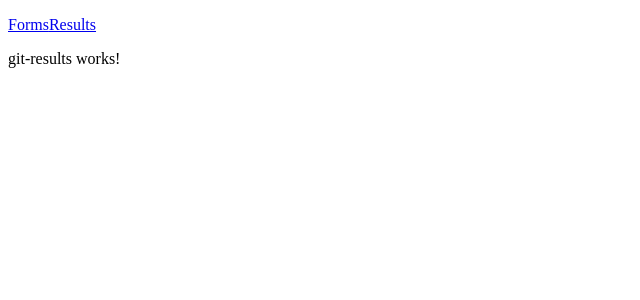
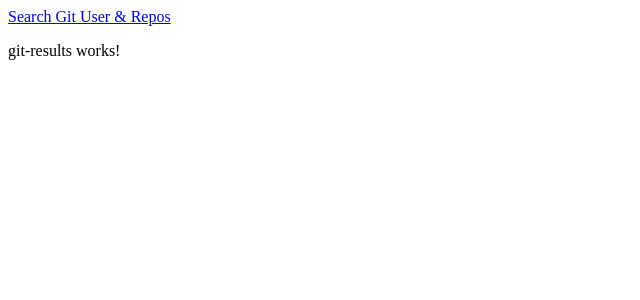
Before and after one commit to dennis027/github-search-2, an Angular app: page /git-result in a window 1280 px wide. Shown: the top 300 px of the page, without its empty margins (0-640 px from the left). Built offline with nearby package versions, Linux system fonts and the light colour scheme.

Commit message:
adding an app route

```diff
--- a/src/app/app.component.html
+++ b/src/app/app.component.html
@@ -1,9 +1,10 @@
-<div class="container">
-    <div class ="col-md-7">
-        <p></p>
-        <a routerLink='/git-form'>Forms</a>
-        <a routerLink='/git-result'>Results</a>
-        <router-outlet></router-outlet>
-    </div>
 
+<div>
+	<div>
+
+		<a  routerLink='/gitUser' routerLinkActive='active'>Search Git User & Repos</a>&nbsp;
+
+
+	</div>
+    <router-outlet></router-outlet>
 </div>
```
